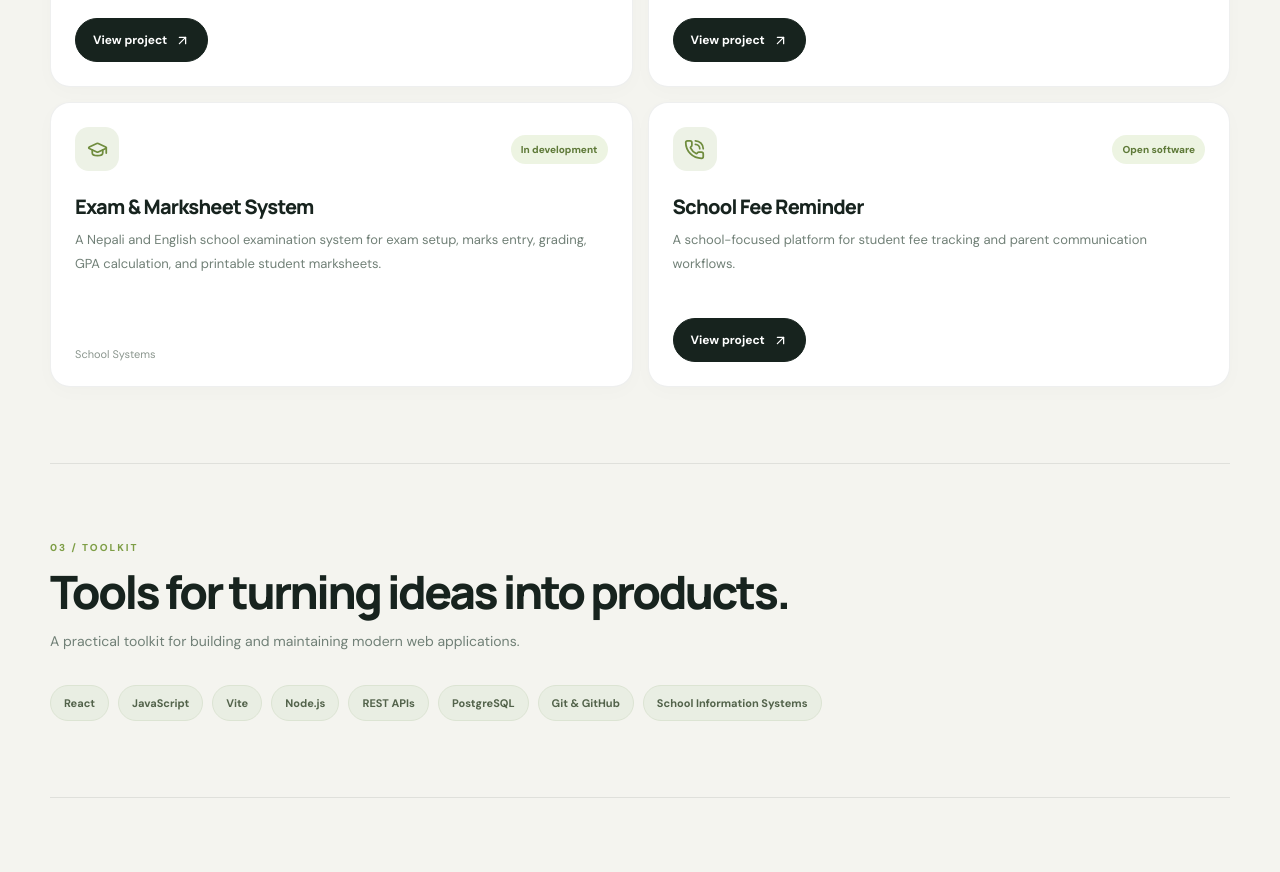
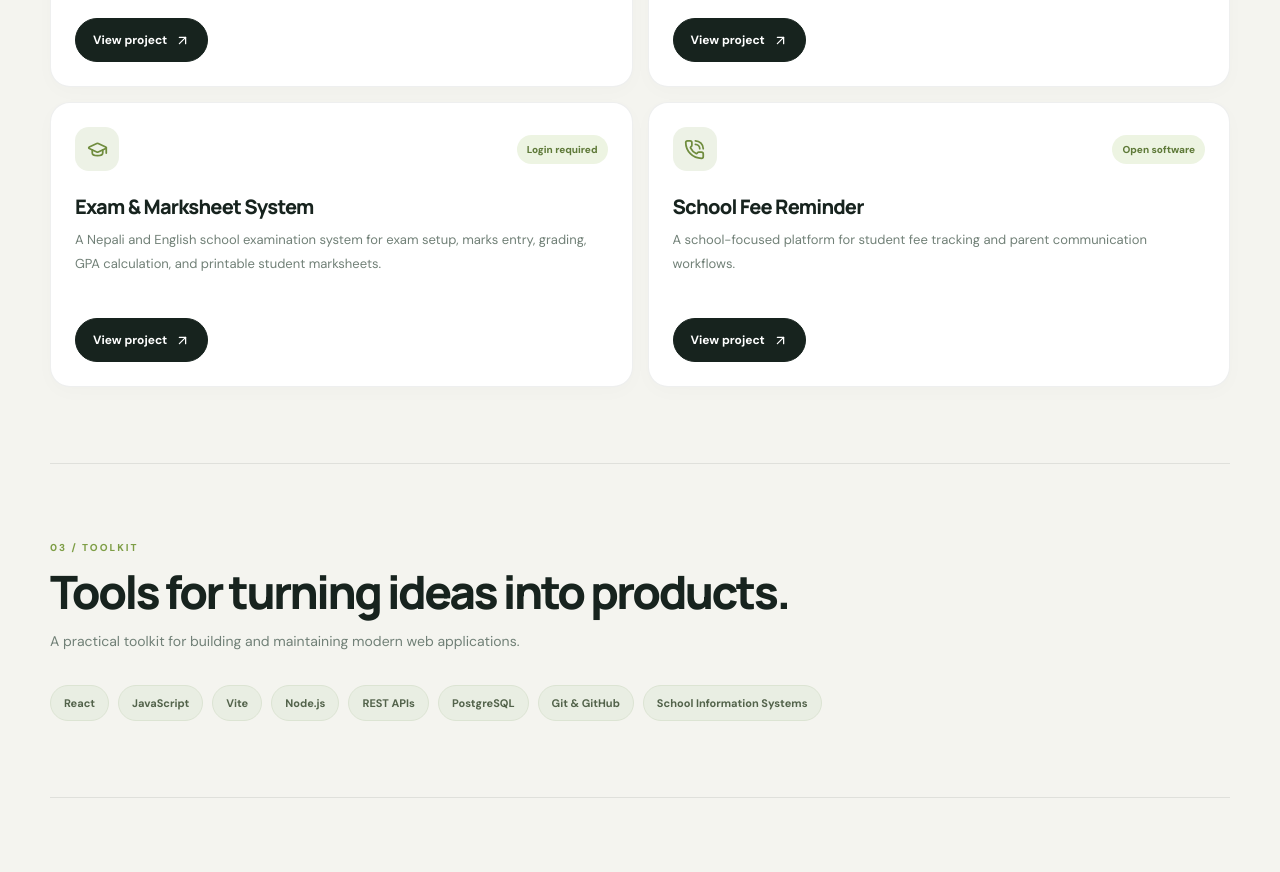
Before and after one commit to amarbartaula360/amarbartaula.com.np, a Next.js app: page / in a window 1280 px wide. Shown: the part 1780-2652 px from the top of the page. Built offline with nearby package versions, Linux system fonts and the light colour scheme.

Commit message:
Link exam project card to dedicated portal

```diff
--- a/app/page.js
+++ b/app/page.js
@@ -27,9 +27,9 @@ const projects = [
     title: 'Exam & Marksheet System',
     category: 'School Systems',
     description: 'A Nepali and English school examination system for exam setup, marks entry, grading, GPA calculation, and printable student marksheets.',
-    status: 'In development',
+    status: 'Login required',
     icon: GraduationCap,
-    href: ''
+    href: '/exam'
   },
   {
     title: 'School Fee Reminder',
```
